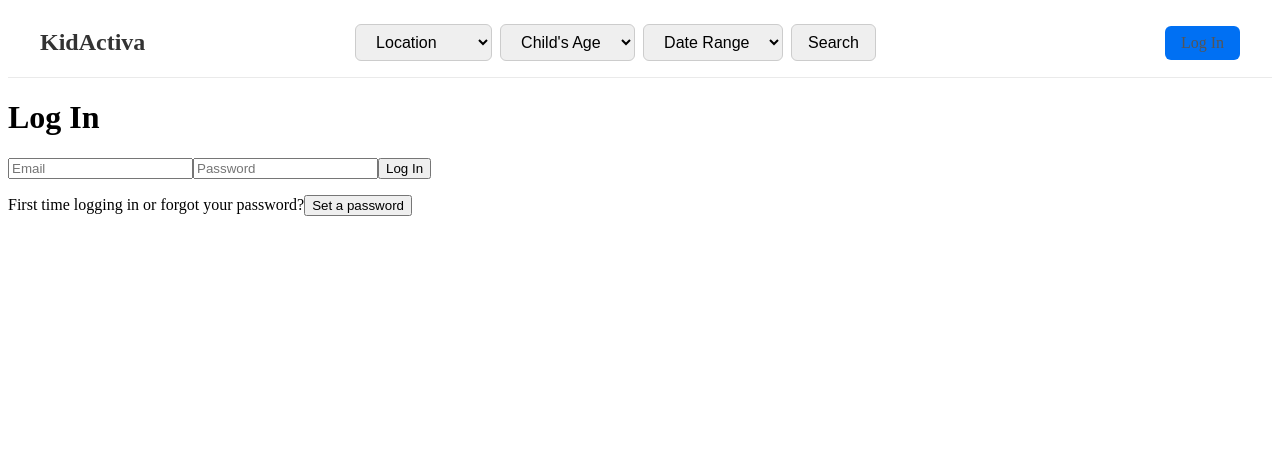
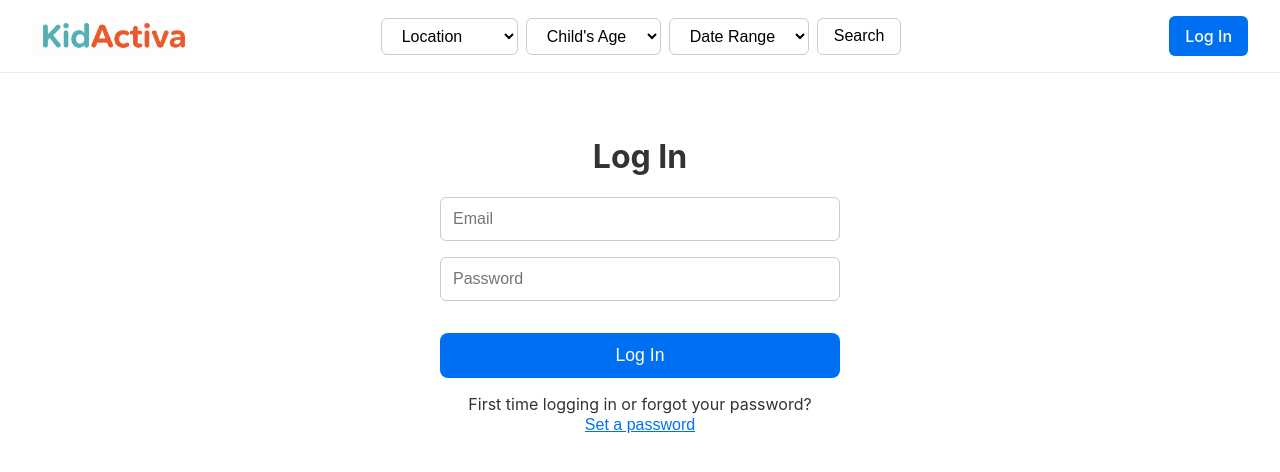
Before and after one commit to bedtimebird/kidactiva-mvp, a Next.js app: page /login in a window 1280 px wide. Shown: the top 472 px of the page. Built offline with nearby package versions, Linux system fonts and the light colour scheme; no server answers.

Commit message:
edits: improve landing page

```diff
--- a/app/globals.css
+++ b/app/globals.css
@@ -1,21 +1,54 @@
-/* New Header Styles */
+/* --- Globals & Body --- */
+:root {
+  --primary-blue: #0070f3;
+  --light-gray: #eaeaea;
+  --medium-gray: #666;
+  --dark-gray: #333;
+}
+
+body {
+  margin: 0;
+  font-family: -apple-system, BlinkMacSystemFont, "Segoe UI", Roboto, "Helvetica Neue", Arial, sans-serif;
+  color: var(--dark-gray);
+}
+
+.main {
+  padding: 2rem;
+  max-width: 1200px;
+  margin: 0 auto;
+}
+
+a {
+  color: var(--primary-blue);
+  text-decoration: none;
+}
+
+a:hover {
+  text-decoration: underline;
+}
+
+/* --- Header --- */
 .site-header {
   display: flex;
   justify-content: space-between;
   align-items: center;
   padding: 1rem 2rem;
   background-color: #fff;
-  border-bottom: 1px solid #eaeaea;
+  border-bottom: 1px solid var(--light-gray);
   position: sticky;
   top: 0;
   z-index: 1000;
 }
 
 .header-left .logo {
-  font-size: 1.5rem;
-  font-weight: bold;
+  display: flex;
+  align-items: center;
   text-decoration: none;
-  color: #333;
+}
+
+.logo-image {
+  height: 40px;
+  width: auto;
 }
 
 .header-center {
@@ -25,7 +58,6 @@
   padding: 0 2rem;
 }
 
-/* Tweak SearchBar for the header */
 .search-bar-form {
   display: flex;
   gap: 0.5rem;
@@ -39,6 +71,7 @@
   border: 1px solid #ccc;
   border-radius: 6px;
   font-size: 1rem;
+  background-color: #fff;
 }
 
 .header-right nav {
@@ -47,38 +80,164 @@
   gap: 1.5rem;
 }
 
-.header-right a, .header-right .logout-button {
+.header-right nav a {
   text-decoration: none;
   color: #555;
   font-weight: 500;
 }
 
-.logout-button {
-  background: none;
+.header-auth-button {
+  background-color: var(--primary-blue);
+  color: white !important;
+  font-family: inherit;
+  font-weight: 500;
+  font-size: 1rem;
+  text-decoration: none;
+  padding: 0.5rem 1rem;
+  border-radius: 6px;
   border: none;
   cursor: pointer;
-  padding: 0;
+  display: inline-block;
+  line-height: 1.5;
 }
 
-.login-button {
-    background-color: #0070f3;
-    color: white;
-    padding: 0.5rem 1rem;
-    border-radius: 6px;
-}
-
-/* Homepage Content Styling */
+/* --- Homepage --- */
 .homepage-content {
   display: flex;
   flex-direction: column;
   justify-content: center;
   align-items: center;
   text-align: center;
-  height: 80vh; /* Make it take up most of the viewport height */
+  height: 80vh;
+}
+
+.title {
+  font-size: 3rem;
+  margin-bottom: 1rem;
 }
 
 .subtitle {
   font-size: 1.25rem;
-  color: #666;
+  color: var(--medium-gray);
+}
+
+/* --- Components --- */
+
+/* Activity Card */
+.activity-card-link {
+  text-decoration: none;
+  color: inherit;
+}
+
+.activity-card {
+  border: 1px solid var(--light-gray);
+  padding: 1rem;
+  border-radius: 8px;
+  margin-bottom: 1rem;
+  transition: box-shadow 0.2s ease-in-out;
+}
+
+.activity-card:hover {
+  box-shadow: 0 4px 12px rgba(0,0,0,0.1);
+}
+
+/* Auth Form (Login Page) */
+.auth-form-container {
+  max-width: 400px;
+  margin: 2rem auto;
+  text-align: center;
+}
+
+.auth-form-container form {
+    display: flex;
+    flex-direction: column;
+    gap: 1rem;
+}
+
+.auth-form-container input {
+    padding: 0.75rem;
+    font-size: 1rem;
+    border: 1px solid #ccc;
+    border-radius: 6px;
+}
+
+.link-button {
+    background: none;
+    border: none;
+    color: var(--primary-blue);
+    cursor: pointer;
+    text-decoration: underline;
+    font-size: inherit;
+}
+
+/* Profile Page */
+.profile-container h2 {
+    border-bottom: 2px solid var(--light-gray);
+    padding-bottom: 0.5rem;
+    margin-top: 2rem;
+}
+
+.reminders-list {
+    list-style: none;
+    padding: 0;
+}
+
+.reminders-list li a {
+    display: block;
+    padding: 1rem;
+    border: 1px solid var(--light-gray);
+    border-radius: 6px;
+    margin-bottom: 0.5rem;
+    text-decoration: none;
+    color: var(--dark-gray);
+}
+
+.reminders-list li a:hover {
+    background-color: #f9f9f9;
+}
+
+/* Confirmation Pages */
+.confirmation-container {
+    text-align: center;
+    padding: 4rem 1rem;
+}
+
+/* Detail Page */
+.cta-button {
+  display: inline-block;
+  text-decoration: none;
+  font-size: 1.1rem;
+  padding: 0.75rem 1.5rem;
+  border-radius: 8px;
   margin-top: 1rem;
+  text-align: center;
+  border: none;
+  cursor: pointer;
 }
+
+.cta-button.primary {
+  background-color: var(--primary-blue);
+  color: white;
+}
+
+.reminder-form {
+  margin-top: 2rem;
+  border-top: 1px solid var(--light-gray);
+  padding-top: 1.5rem;
+}
+
+.reminder-form input {
+    width: calc(100% - 2rem);
+    padding: 0.75rem;
+    font-size: 1rem;
+    border: 1px solid #ccc;
+    border-radius: 6px;
+    margin-right: 0.5rem;
+    margin-bottom: 1rem;
+}
+
+.error-message {
+    color: red;
+    font-size: 0.9rem;
+    margin-top: 0.5rem;
+}
--- a/components/Header.js
+++ b/components/Header.js
@@ -35,7 +35,9 @@ export default function Header() {
   return (
     <header className="site-header">
       <div className="header-left">
-        <Link href="/" className="logo">KidActiva</Link>
+        <Link href="/" className="logo">
+          <img src="/images/kidactiva-logo.png" alt="KidActiva Logo" className="logo-image" />
+        </Link>
       </div>
 
       <div className="header-center">
@@ -47,10 +49,14 @@ export default function Header() {
           {user ? (
             <>
               <Link href="/profile">My Profile</Link>
-              <button onClick={handleLogout} className="logout-button">Log Out</button>
+              {/* Updated class name for consistent styling */}
+              <button onClick={handleLogout} className="header-auth-button">Log Out</button>
             </>
           ) : (
-            <Link href="/login" className='login-button'>Log In</Link>
+            <>
+              {/* Updated class name for consistent styling */}
+              <Link href="/login" className="header-auth-button">Log In</Link>
+            </>
           )}
         </nav>
       </div>
```
Also changed, not shown: components/ActivityCard.js (+19 -19 lines), public/images/kidactiva-logo-old.png (added), public/images/kidactiva-logo.png (added).
